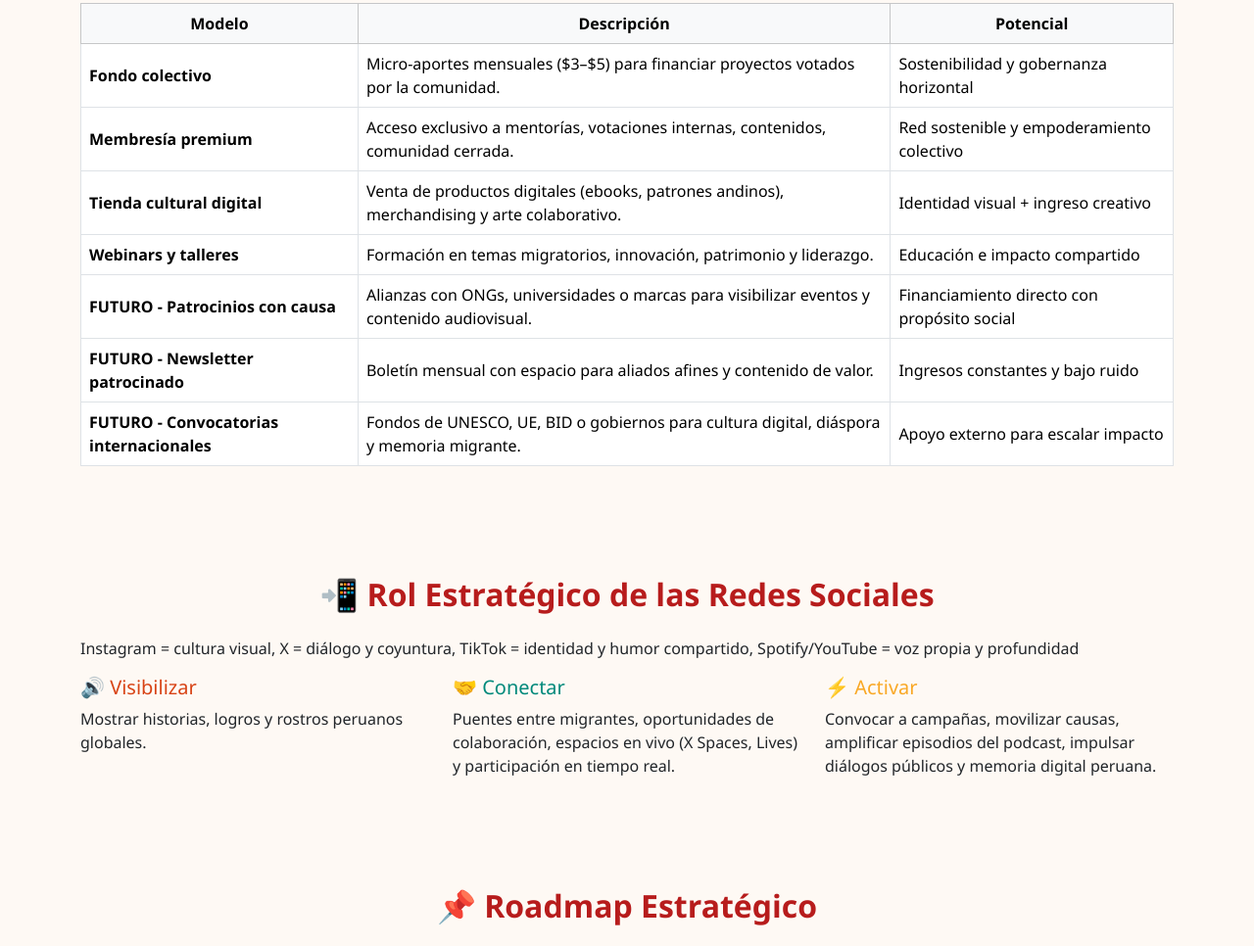
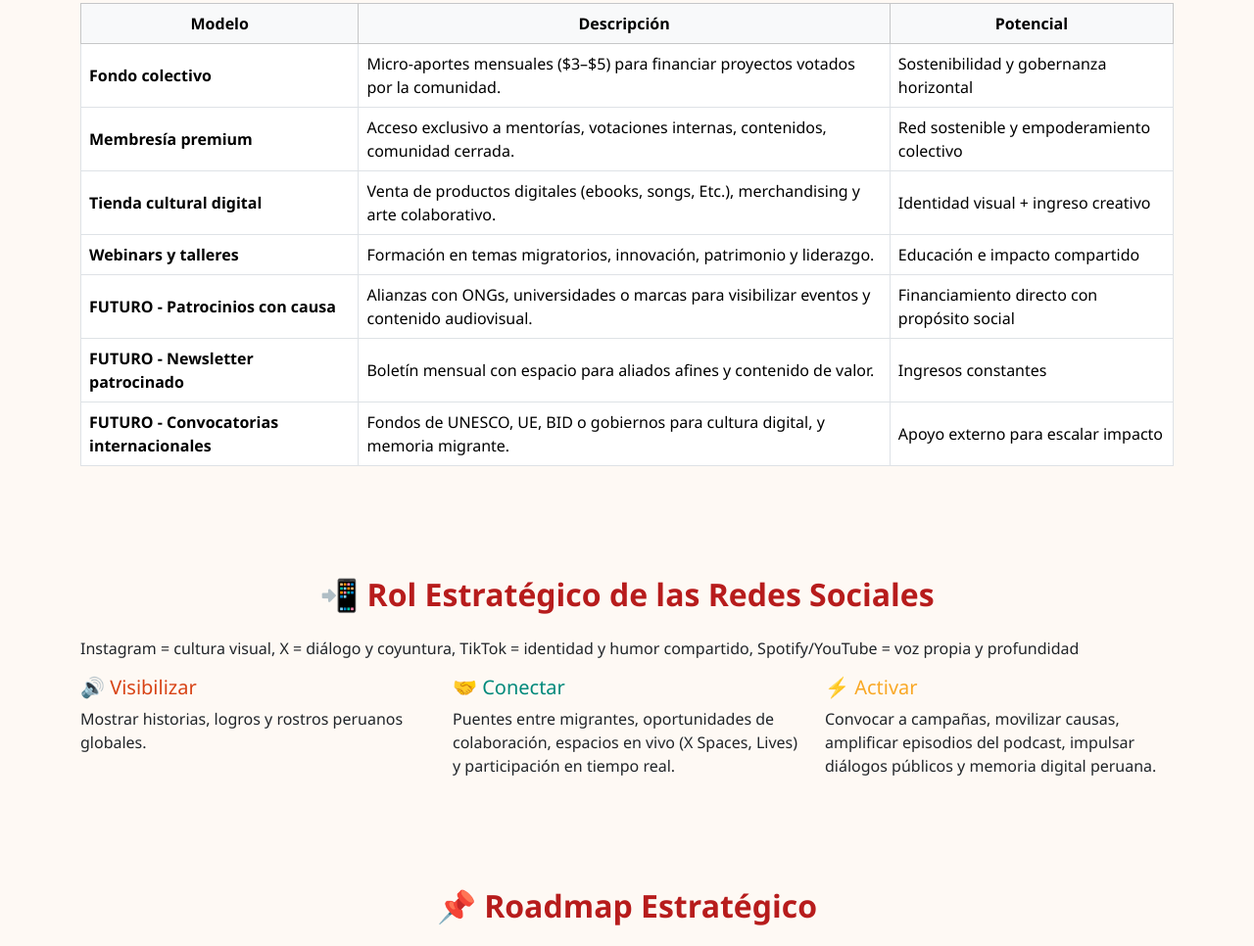
Before and after one commit to antiterruconews/redinkaglobal, a plain HTML site: page propuesta.html in a window 1280 px wide. Shown: the part 952-1918 px from the top of the page at 98% size. Drawn offline with nearby package versions, Linux system fonts and the light colour scheme.

Commit message:
Update propuesta.html

```diff
--- a/propuesta.html
+++ b/propuesta.html
@@ -105,7 +105,7 @@
           </tr>
           <tr>
             <td><strong>Tienda cultural digital</strong></td>
-            <td>Venta de productos digitales (ebooks, patrones andinos), merchandising y arte colaborativo.</td>
+            <td>Venta de productos digitales (ebooks, songs, Etc.), merchandising y arte colaborativo.</td>
             <td>Identidad visual + ingreso creativo</td>
           </tr>
           <tr>
@@ -121,11 +121,11 @@
           <tr>
             <td><strong>FUTURO - Newsletter patrocinado</strong></td>
             <td>Boletín mensual con espacio para aliados afines y contenido de valor.</td>
-            <td>Ingresos constantes y bajo ruido</td>
+            <td>Ingresos constantes</td>
           </tr>
           <tr>
             <td><strong>FUTURO - Convocatorias internacionales</strong></td>
-            <td>Fondos de UNESCO, UE, BID o gobiernos para cultura digital, diáspora y memoria migrante.</td>
+            <td>Fondos de UNESCO, UE, BID o gobiernos para cultura digital, y memoria migrante.</td>
             <td>Apoyo externo para escalar impacto</td>
           </tr>
         </tbody>
```
